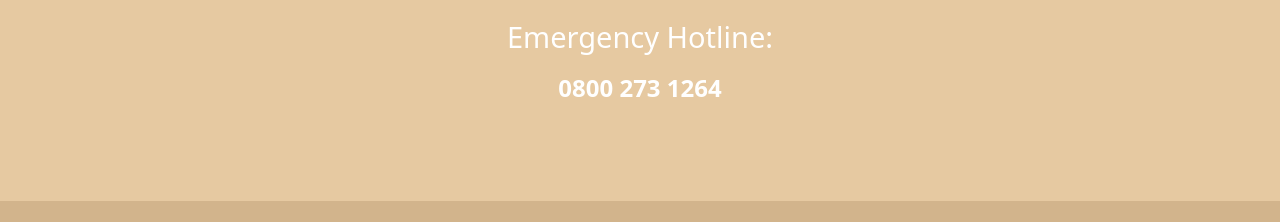
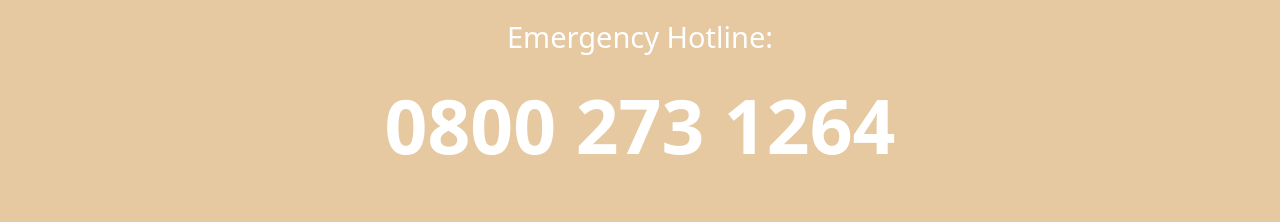
Before and after one commit to DarylMurphyCoder/mental-health, a website: page index.html in a window 1280 px wide. Shown: the part 2270-2492 px from the top of the page. Drawn offline with nearby package versions, Linux system fonts and the light colour scheme.

Commit message:
Commit: finish pending changes before push+merge

```diff
--- a/assets/css/styles.css
+++ b/assets/css/styles.css
@@ -342,7 +342,7 @@ main h3 { font-size: calc(1.17rem + 5px) !important; }
 main h4 { font-size: calc(1rem + 5px) !important; }
 
 /* Emergency hotline styling (adjust as needed) */
-#hotline { font-size: 1.5rem; font-weight: 700; }
+#hotline { font-size: 75px; font-weight: 700; }
 
 /* Note: global text color and form control color rules already appear earlier in this
    stylesheet. Avoid duplicating them here to prevent contradictory rules and
--- a/index.html
+++ b/index.html
@@ -6,7 +6,7 @@
 	<head>
 		<meta charset="utf-8">
 		<meta name="viewport" content="width=device-width, initial-scale=1">
-	<title>❤️ MindfulHealth — Mental Health Resources</title>
+	<title> MindfulHealth — Mental Health Resources</title>
 	<link rel="icon" href="assets/images/favicon-heart.svg" type="image/svg+xml">
 	<link rel="shortcut icon" href="assets/images/favicon-heart.svg" type="image/svg+xml">
 		<meta name="description" content="MindfulHealth: resources, tips, and tools to support mental health.">
```
